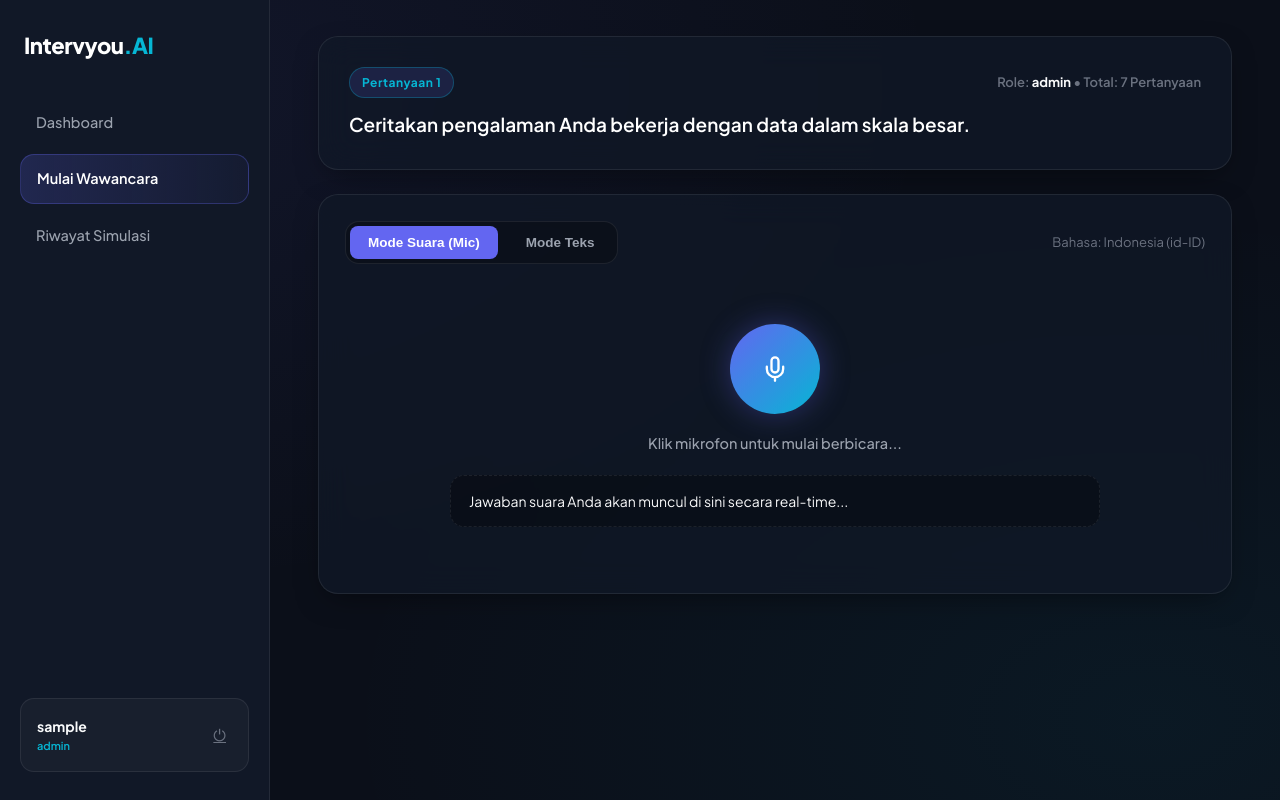
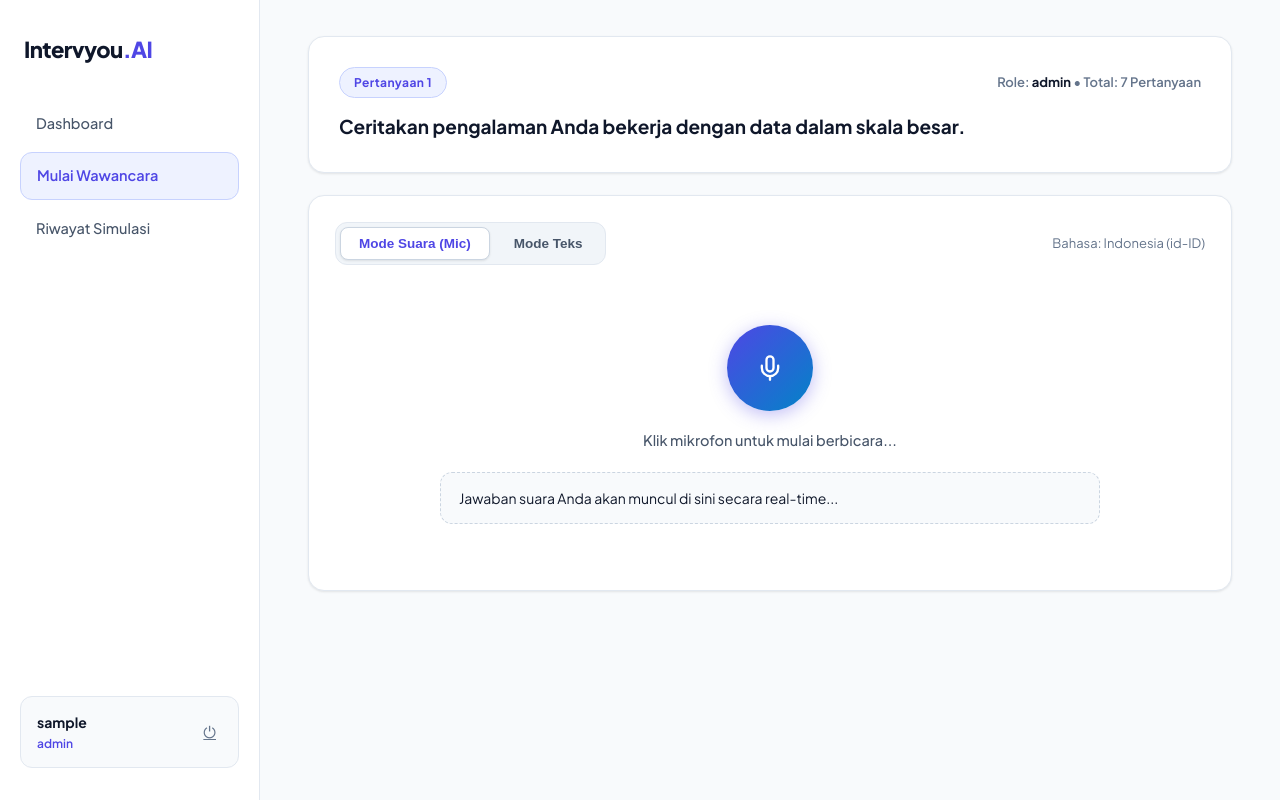
Before and after one commit to ardanrizky/Intervyou.AI, a Flask app: page /interview in a window 1280 px wide. Run offline with Flask 3, Linux system fonts and the light colour scheme; the visitor is signed in with stand-in values (Sample User, id 1).

Commit message:
feat: switch to clean harmonious light theme and calibrate intelligent scoring with ngawur detection

```diff
--- a/app.py
+++ b/app.py
@@ -19,6 +19,7 @@ import pandas as pd
 from questions import get_questions_for_role, ROLES
 from answer_keys import get_ideal_answers
 from text_scoring import (
+    evaluate_interview_answer,
     tfidf_cosine_score,
     similarity_to_score,
     analyze_keyword_gap,
@@ -170,30 +171,14 @@ def evaluate_answer():
     if question_index >= total_questions:
         question_index = total_questions - 1
 
+    current_q_text = questions[question_index]
     ideal_answers = get_ideal_answers(role, question_index)
-    similarity = tfidf_cosine_score(answer_text, ideal_answers)
-    score = similarity_to_score(similarity)
+    eval_result = evaluate_interview_answer(answer_text, ideal_answers, current_q_text)
 
-    keyword_gap = analyze_keyword_gap(answer_text, ideal_answers)
-
-    words = answer_text.split()
-    word_count = len(words)
-
-    if word_count < 10:
-        detail_msg = "Jawaban terlalu singkat. Jelaskan konteks dan contoh nyata agar lebih meyakinkan."
-    elif word_count < 30:
-        detail_msg = "Jawaban cukup baik, tapi bisa dipertajam dengan langkah atau alat yang spesifik."
-    else:
-        detail_msg = "Penjelasan mendalam dan terstruktur dengan baik."
-
-    if score < 60:
-        relevance_msg = "Kesesuaian konsep dengan standar teknis role ini masih perlu ditingkatkan."
-    elif score < 80:
-        relevance_msg = "Konsep dasar sudah relevan dan mengena pada poin inti."
-    else:
-        relevance_msg = "Jawaban sangat komprehensif dan tepat sasaran."
-
-    feedback = f"{relevance_msg} {detail_msg}"
+    score = eval_result["score"]
+    feedback = eval_result["feedback"]
+    matched_keywords = eval_result["matched_keywords"]
+    missing_keywords = eval_result["missing_keywords"]
 
     scores = session.get("current_session_scores", [])
     scores.append(score)
@@ -238,8 +223,8 @@ def evaluate_answer():
         "success": True,
         "score": score,
         "feedback": feedback,
-        "matched_keywords": keyword_gap["matched"],
-        "missing_keywords": keyword_gap["missing"],
+        "matched_keywords": matched_keywords,
+        "missing_keywords": missing_keywords,
         "has_next": has_next,
         "next_question": next_question,
         "next_question_index": next_idx,
--- a/static/css/style.css
+++ b/static/css/style.css
@@ -1,35 +1,37 @@
 @import url('https://fonts.googleapis.com/css2?family=Plus+Jakarta+Sans:wght@300;400;500;600;700;800&family=JetBrains+Mono:wght@400;500&display=swap');
 
 :root {
-  --bg-primary: #0b0f19;
-  --bg-secondary: #111827;
-  --bg-card: rgba(17, 24, 39, 0.75);
-  --bg-card-hover: rgba(31, 41, 55, 0.85);
-  --border-color: rgba(255, 255, 255, 0.08);
-  --border-focus: rgba(99, 102, 241, 0.5);
+  --bg-primary: #f8fafc;
+  --bg-secondary: #ffffff;
+  --bg-card: #ffffff;
+  --bg-card-hover: #fcfdfe;
+  --border-color: #e2e8f0;
+  --border-focus: rgba(79, 70, 229, 0.4);
 
-  --primary: #6366f1;
-  --primary-hover: #4f46e5;
-  --primary-glow: rgba(99, 102, 241, 0.35);
+  --primary: #4f46e5;
+  --primary-hover: #4338ca;
+  --primary-light: #eef2ff;
+  --primary-glow: rgba(79, 70, 229, 0.2);
 
-  --accent-cyan: #06b6d4;
-  --accent-emerald: #10b981;
-  --accent-amber: #f59e0b;
-  --accent-rose: #f43f5e;
+  --accent-cyan: #0284c7;
+  --accent-emerald: #059669;
+  --accent-amber: #d97706;
+  --accent-rose: #e11d48;
 
-  --text-main: #f9fafb;
-  --text-muted: #9ca3af;
-  --text-subtle: #6b7280;
+  --text-main: #0f172a;
+  --text-muted: #475569;
+  --text-subtle: #64748b;
 
   --radius-sm: 8px;
-  --radius-md: 14px;
-  --radius-lg: 20px;
+  --radius-md: 12px;
+  --radius-lg: 16px;
   --radius-full: 9999px;
 
-  --shadow-sm: 0 2px 8px rgba(0, 0, 0, 0.3);
-  --shadow-md: 0 10px 30px -10px rgba(0, 0, 0, 0.5);
-  --shadow-glow: 0 0 25px var(--primary-glow);
-  --transition: all 0.25s cubic-bezier(0.16, 1, 0.3, 1);
+  --shadow-sm: 0 1px 3px 0 rgba(0, 0, 0, 0.06), 0 1px 2px 0 rgba(0, 0, 0, 0.04);
+  --shadow-md: 0 4px 6px -1px rgba(0, 0, 0, 0.07), 0 2px 4px -2px rgba(0, 0, 0, 0.05);
+  --shadow-lg: 0 10px 15px -3px rgba(0, 0, 0, 0.08), 0 4px 6px -4px rgba(0, 0, 0, 0.04);
+  --shadow-glow: 0 4px 14px var(--primary-glow);
+  --transition: all 0.2s cubic-bezier(0.16, 1, 0.3, 1);
 }
 
 * {
@@ -44,10 +46,6 @@ body {
   color: var(--text-main);
   min-height: 100vh;
   line-height: 1.6;
-  background-image:
-    radial-gradient(at 10% 10%, rgba(99, 102, 241, 0.08) 0px, transparent 50%),
-    radial-gradient(at 90% 90%, rgba(6, 182, 212, 0.06) 0px, transparent 50%);
-  background-attachment: fixed;
 }
 
 /* Layout */
@@ -58,10 +56,10 @@ body {
 
 /* Sidebar */
 .sidebar {
-  width: 270px;
+  width: 260px;
   background: var(--bg-secondary);
   border-right: 1px solid var(--border-color);
-  padding: 28px 20px;
+  padding: 32px 20px;
   display: flex;
   flex-direction: column;
   position: sticky;
@@ -74,32 +72,32 @@ body {
   display: flex;
   align-items: center;
   text-decoration: none;
-  margin-bottom: 36px;
+  margin-bottom: 34px;
   padding: 0 4px;
 }
 
 .brand-title {
   font-size: 22px;
   font-weight: 800;
-  letter-spacing: -0.5px;
-  color: #ffffff;
+  letter-spacing: -0.6px;
+  color: var(--text-main);
 }
 
 .brand-title span {
-  color: var(--accent-cyan);
+  color: var(--primary);
 }
 
 .nav-links {
   list-style: none;
   display: flex;
   flex-direction: column;
-  gap: 8px;
+  gap: 6px;
   flex: 1;
 }
 
 .nav-item a {
   display: block;
-  padding: 12px 16px;
+  padding: 11px 16px;
   border-radius: var(--radius-md);
   color: var(--text-muted);
   text-decoration: none;
@@ -110,20 +108,20 @@ body {
 
 .nav-item a:hover {
   color: var(--text-main);
-  background: rgba(255, 255, 255, 0.04);
-  transform: translateX(3px);
+  background: #f1f5f9;
+  transform: translateX(2px);
 }
 
 .nav-item.active a {
-  color: #ffffff;
-  background: linear-gradient(90deg, rgba(99, 102, 241, 0.2), rgba(99, 102, 241, 0.05));
-  border: 1px solid rgba(99, 102, 241, 0.3);
+  color: var(--primary);
+  background: var(--primary-light);
+  border: 1px solid #c7d2fe;
   font-weight: 600;
 }
 
 .user-profile-box {
-  padding: 16px;
-  background: rgba(255, 255, 255, 0.03);
+  padding: 14px 16px;
+  background: #f8fafc;
   border: 1px solid var(--border-color);
   border-radius: var(--radius-md);
   display: flex;
@@ -147,8 +145,8 @@ body {
 }
 
 .user-role-tag {
-  font-size: 11px;
-  color: var(--accent-cyan);
+  font-size: 12px;
+  color: var(--primary);
   font-weight: 600;
 }
 
@@ -198,19 +196,19 @@ body {
   margin-top: 4px;
 }
 
-/* Cards & Glassmorphism */
+/* Cards */
 .glass-card {
   background: var(--bg-card);
-  backdrop-filter: blur(16px);
   border: 1px solid var(--border-color);
   border-radius: var(--radius-lg);
   padding: 26px;
-  box-shadow: var(--shadow-md);
+  box-shadow: var(--shadow-sm);
   transition: var(--transition);
 }
 
 .glass-card:hover {
-  border-color: rgba(255, 255, 255, 0.12);
+  border-color: #cbd5e1;
+  box-shadow: var(--shadow-md);
 }
 
 /* Stat Grid */
@@ -342,33 +318,34 @@ body {
 }
 
 .btn-secondary:hover {
-  background: rgba(255, 255, 255, 0.09);
-  border-color: rgba(255, 255, 255, 0.18);
+  background: #f8fafc;
+  color: var(--text-main);
+  border-color: #cbd5e1;
 }
 
-/* Interview UI */
+/* Interview Box */
 .interview-box {
   display: flex;
   flex-direction: column;
-  gap: 24px;
+  gap: 22px;
 }
 
 .question-header {
   display: flex;
   justify-content: space-between;
   align-items: center;
-  margin-bottom: 12px;
+  margin-bottom: 14px;
 }
 
 .question-badge {
-  background: rgba(99, 102, 241, 0.15);
-  color: var(--accent-cyan);
-  border: 1px solid rgba(6, 182, 212, 0.3);
-  padding: 5px 12px;
+  background: var(--primary-light);
+  color: var(--primary);
+  border: 1px solid #c7d2fe;
+  padding: 5px 14px;
   border-radius: var(--radius-full);
   font-size: 12px;
   font-weight: 700;
-  letter-spacing: 0.5px;
+  letter-spacing: 0.4px;
 }
 
 .question-progress {
@@ -379,16 +356,16 @@ body {
 
 .question-content {
   font-size: 19px;
-  font-weight: 600;
-  color: #ffffff;
-  line-height: 1.5;
+  font-weight: 700;
+  color: var(--text-main);
+  line-height: 1.55;
 }
 
 /* Mode Switcher */
 .mode-tabs {
   display: flex;
-  gap: 10px;
-  background: rgba(0, 0, 0, 0.25);
+  gap: 6px;
+  background: #f1f5f9;
   padding: 4px;
   border-radius: var(--radius-md);
   width: fit-content;
@@ -399,20 +376,19 @@ body {
   background: none;
   border: none;
   color: var(--text-muted);
-  padding: 9px 18px;
+  padding: 8px 18px;
   border-radius: var(--radius-sm);
   font-size: 13.5px;
   font-weight: 600;
   cursor: pointer;
-  display: flex;
-  align-items: center;
-  gap: 8px;
   transition: var(--transition);
 }
 
 .mode-tab.active {
-  background: var(--primary);
-  color: #ffffff;
+  background: #ffffff;
+  color: var(--primary);
+  box-shadow: var(--shadow-sm);
+  border: 1px solid #cbd5e1;
 }
 
 /* Voice Input Container */
@@ -425,31 +401,33 @@ body {
 }
 
 .mic-circle-btn {
-  width: 90px;
-  height: 90px;
+  width: 86px;
+  height: 86px;
   border-radius: 50%;
-  background: linear-gradient(135deg, var(--primary), var(--accent-cyan));
+  background: linear-gradient(135deg, var(--primary), #0284c7);
   border: none;
   color: #ffffff;
-  font-size: 34px;
   cursor: pointer;
   display: flex;
   align-items: center;
   justify-content: center;
-  box-shadow: 0 0 30px var(--primary-glow);
+  box-shadow: 0 4px 18px rgba(79, 70, 229, 0.35);
   transition: var(--transition);
-  position: relative;
+}
+
+.mic-circle-btn:hover {
+  transform: scale(1.04);
 }
 
 .mic-circle-btn.listening {
-  background: linear-gradient(135deg, var(--accent-rose), #dc2626);
+  background: linear-gradient(135deg, #e11d48, #dc2626);
   animation: pulse-ring 1.5s infinite;
 }
 
 @keyframes pulse-ring {
-  0% { box-shadow: 0 0 0 0 rgba(244, 63, 94, 0.7); }
-  70% { box-shadow: 0 0 0 24px rgba(244, 63, 94, 0); }
-  100% { box-shadow: 0 0 0 0 rgba(244, 63, 94, 0); }
+  0% { box-shadow: 0 0 0 0 rgba(225, 29, 72, 0.6); }
+  70% { box-shadow: 0 0 0 22px rgba(225, 29, 72, 0); }
+  100% { box-shadow: 0 0 0 0 rgba(225, 29, 72, 0); }
 }
 
 .voice-status {
@@ -462,11 +440,11 @@ body {
 .speech-preview {
   margin-top: 20px;
   width: 100%;
-  max-width: 650px;
-  min-height: 50px;
+  max-width: 660px;
+  min-height: 52px;
   padding: 14px 18px;
-  background: rgba(0, 0, 0, 0.3);
-  border: 1px dashed var(--border-color);
+  background: #f8fafc;
+  border: 1px dashed #cbd5e1;
   border-radius: var(--radius-md);
   font-size: 14px;
   color: var(--text-main);
```
Also changed, not shown: other parts of static/css/style.css (+86 -98 lines), text_scoring.py (+140 -34 lines).
